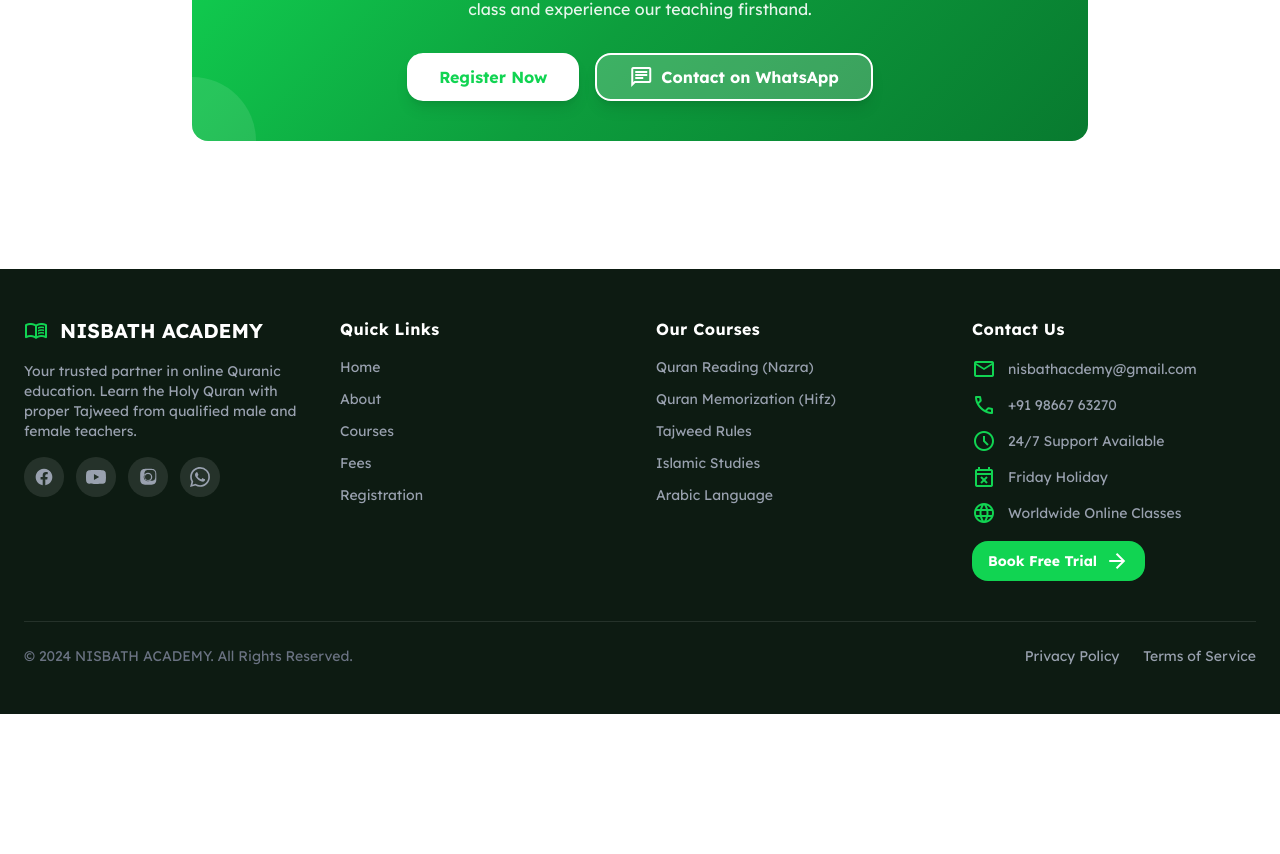
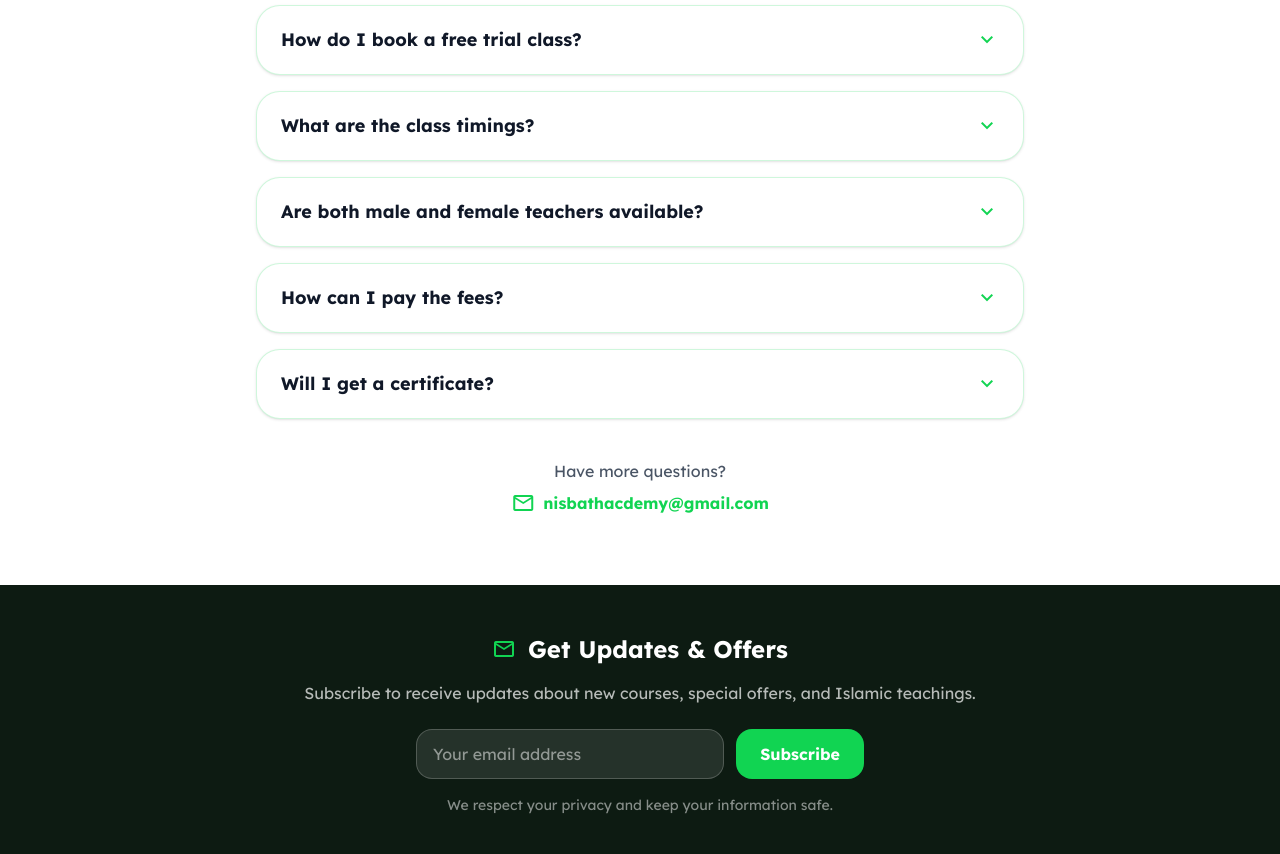
Before and after one commit to Vali389/IslamicAcademy, a React (Vite) app: page / in a window 1280 px wide. Shown: the part 3686-4540 px from the top of the page. Before the commit the page ends 4400 px from the top, so only its background shows below. Built offline with nearby package versions, Linux system fonts and the light colour scheme.

Commit message:
Added FAQ section and Newsletter subscription section with email nisbathacdemy@gmail.com

```diff
--- a/src/pages/HomePage.jsx
+++ b/src/pages/HomePage.jsx
@@ -292,6 +292,162 @@ const TrustBadges = () => {
   );
 };
 
+// FAQ Section
+const FAQSection = () => {
+  const { isUrdu } = useLanguage();
+  const [openIndex, setOpenIndex] = useState(null);
+
+  const faqs = isUrdu ? [
+    {
+      question: 'مفت ٹرائل کلاس کیسے بک کروں؟',
+      answer: 'آپ ہماری ویب سائٹ پر رجسٹریشن فارم بھر کر یا واٹس ایپ (+91 98667 63270) پر رابطہ کر کے مفت ٹرائل کلاس بک کر سکتے ہیں۔ ہم ۲۴ گھنٹے کے اندر آپ سے رابطہ کریں گے۔'
+    },
+    {
+      question: 'کلاسز کا وقت کیا ہے؟',
+      answer: 'ہماری کلاسز ۲۴/۷ دستیاب ہیں۔ آپ اپنی سہولت کے مطابق کوئی بھی وقت منتخب کر سکتے ہیں۔ جمعہ کا دن چھٹی ہے۔'
+    },
+    {
+      question: 'کیا مرد اور خواتین اساتذہ دونوں دستیاب ہیں؟',
+      answer: 'جی ہاں، ہمارے پاس مستند مرد اور خواتین اساتذہ دونوں موجود ہیں۔ آپ اپنی پسند کے مطابق استاد منتخب کر سکتے ہیں۔'
+    },
+    {
+      question: 'فیس کی ادائیگی کیسے ہوگی؟',
+      answer: 'آپ UPI، بینک ٹرانسفر، یا دیگر آن لائن طریقوں سے فیس ادا کر سکتے ہیں۔ تفصیلات کے لیے ہم سے رابطہ کریں۔'
+    },
+    {
+      question: 'کیا سرٹیفکیٹ ملے گا؟',
+      answer: 'جی ہاں، کورس مکمل کرنے پر آپ کو تصدیق شدہ سرٹیفکیٹ دیا جائے گا جو آپ کی کامیابی کی دلیل ہوگا۔'
+    },
+  ] : [
+    {
+      question: 'How do I book a free trial class?',
+      answer: 'You can book a free trial class by filling out the registration form on our website or by contacting us on WhatsApp (+91 98667 63270). We will get back to you within 24 hours.'
+    },
+    {
+      question: 'What are the class timings?',
+      answer: 'Our classes are available 24/7. You can choose any time that suits your convenience. Friday is a holiday.'
+    },
+    {
+      question: 'Are both male and female teachers available?',
+      answer: 'Yes, we have qualified male and female teachers available. You can choose a teacher based on your preference.'
+    },
+    {
+      question: 'How can I pay the fees?',
+      answer: 'You can pay fees via UPI, bank transfer, or other online payment methods. Contact us for more details.'
+    },
+    {
+      question: 'Will I get a certificate?',
+      answer: 'Yes, upon course completion, you will receive a verified certificate as proof of your achievement.'
+    },
+  ];
+
+  return (
+    <section className="py-16 px-4" dir={isUrdu ? 'rtl' : 'ltr'}>
+      <AnimatedSection className="text-center mb-12">
+        <h2 className="text-4xl font-bold tracking-tight text-navy">
+          {isUrdu ? 'اکثر پوچھے گئے سوالات' : 'Frequently Asked Questions'}
+        </h2>
+        <p className="mt-4 max-w-3xl mx-auto text-gray-600">
+          {isUrdu
+            ? 'آپ کے سوالات کے جوابات یہاں ملیں گے۔ مزید سوالات کے لیے ہم سے رابطہ کریں۔'
+            : 'Find answers to common questions. Contact us for any other queries.'}
+        </p>
+      </AnimatedSection>
+
+      <div className="max-w-3xl mx-auto space-y-4">
+        {faqs.map((faq, index) => (
+          <AnimatedSection key={index} delay={index * 100}>
+            <div className="bg-white rounded-xl border border-primary/20 shadow-sm overflow-hidden hover-lift">
+              <button
+                onClick={() => setOpenIndex(openIndex === index ? null : index)}
+                className={`w-full px-6 py-5 flex items-center justify-between text-left ${isUrdu ? 'flex-row-reverse' : ''}`}
+              >
+                <span className="font-bold text-gray-900 text-lg">{faq.question}</span>
+                <span className={`material-symbols-outlined text-primary transition-transform ${openIndex === index ? 'rotate-180' : ''}`}>
+                  expand_more
+                </span>
+              </button>
+              {openIndex === index && (
+                <div className="px-6 pb-5 text-gray-600 leading-relaxed">
+                  {faq.answer}
+                </div>
+              )}
+            </div>
+          </AnimatedSection>
+        ))}
+      </div>
+
+      {/* Contact for more questions */}
+      <AnimatedSection className="mt-10 text-center">
+        <p className="text-gray-600">
+          {isUrdu ? 'مزید سوالات ہیں؟' : 'Have more questions?'}
+        </p>
+        <a
+          href="mailto:nisbathacdemy@gmail.com"
+          className="inline-flex items-center gap-2 mt-2 text-primary font-bold hover:underline"
+        >
+          <span className="material-symbols-outlined">mail</span>
+          nisbathacdemy@gmail.com
+        </a>
+      </AnimatedSection>
+    </section>
+  );
+};
+
+// Newsletter Section
+const NewsletterSection = () => {
+  const { isUrdu } = useLanguage();
+  const [email, setEmail] = useState('');
+
+  const handleSubmit = (e) => {
+    e.preventDefault();
+    alert(isUrdu ? 'شکریہ! آپ کو جلد اپ ڈیٹس ملیں گی۔' : 'Thank you! You will receive updates soon.');
+    setEmail('');
+  };
+
+  return (
+    <section
+      className="py-12"
+      style={{ marginLeft: 'calc(-50vw + 50%)', marginRight: 'calc(-50vw + 50%)', width: '100vw', backgroundColor: '#0d1b12' }}
+    >
+      <div className="max-w-4xl mx-auto px-4 text-center" dir={isUrdu ? 'rtl' : 'ltr'}>
+        <AnimatedSection>
+          <div className="flex items-center justify-center gap-3 mb-4">
+            <span className="material-symbols-outlined text-primary text-3xl">mail</span>
+            <h2 className="text-2xl font-bold text-white">
+              {isUrdu ? 'ہماری اپ ڈیٹس حاصل کریں' : 'Get Updates & Offers'}
+            </h2>
+          </div>
+          <p className="text-white/70 mb-6">
+            {isUrdu
+              ? 'نئے کورسز، خصوصی پیشکشوں اور اسلامی تعلیمات کے بارے میں اپ ڈیٹس حاصل کریں۔'
+              : 'Subscribe to receive updates about new courses, special offers, and Islamic teachings.'}
+          </p>
+          <form onSubmit={handleSubmit} className="flex flex-col sm:flex-row gap-3 max-w-md mx-auto">
+            <input
+              type="email"
+              value={email}
+              onChange={(e) => setEmail(e.target.value)}
+              placeholder={isUrdu ? 'آپ کا ای میل' : 'Your email address'}
+              required
+              className="flex-1 px-4 py-3 rounded-lg bg-white/10 border border-white/20 text-white placeholder-white/50 focus:outline-none focus:ring-2 focus:ring-primary"
+            />
+            <button
+              type="submit"
+              className="px-6 py-3 rounded-lg bg-primary text-white font-bold hover:scale-105 transition-transform"
+            >
+              {isUrdu ? 'سبسکرائب کریں' : 'Subscribe'}
+            </button>
+          </form>
+          <p className="text-white/50 text-sm mt-4">
+            {isUrdu ? 'ہم آپ کی معلومات کو محفوظ رکھتے ہیں۔' : 'We respect your privacy and keep your information safe.'}
+          </p>
+        </AnimatedSection>
+      </div>
+    </section>
+  );
+};
+
 // CTA Section with better colors
 const CTASection = () => {
   const { isUrdu } = useLanguage();
@@ -354,6 +510,8 @@ const HomePage = () => {
       <CoursesSection />
       <HowItWorks />
       <TestimonialsCarousel />
+      <FAQSection />
+      <NewsletterSection />
       <CTASection />
     </div>
   );
```
